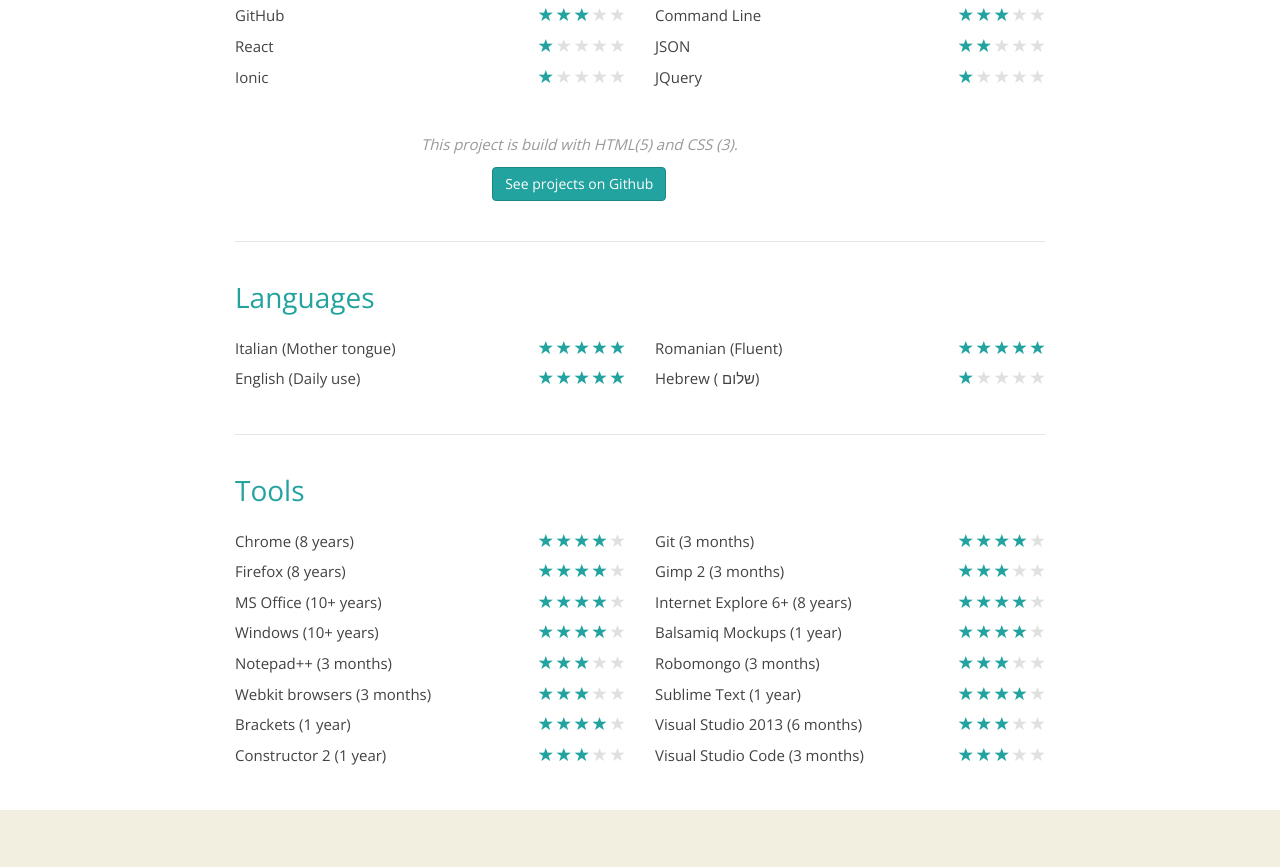
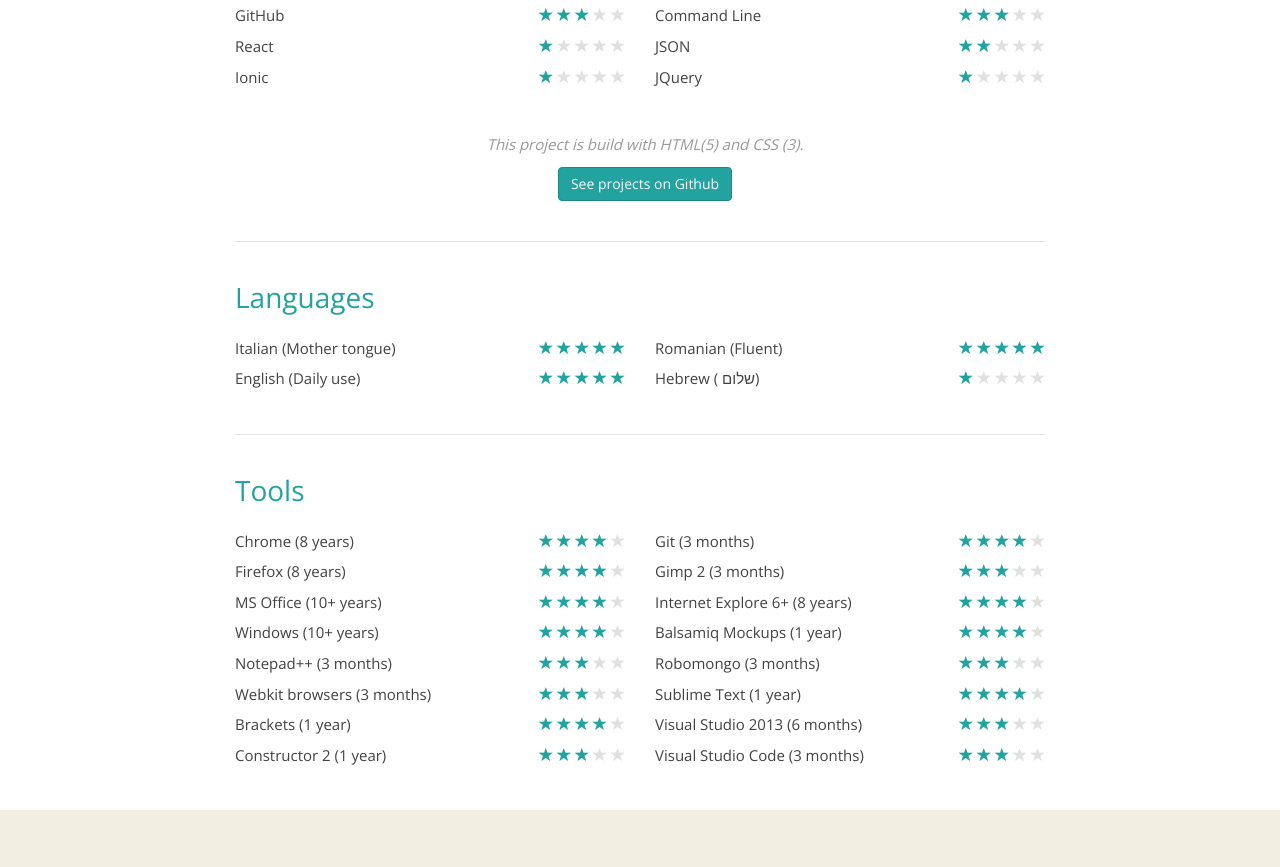
Before and after one commit to JRobber/CodeMaster9.github.io, a website: page Public/index.html in a window 1280 px wide. Shown: the part 4723-5590 px from the top of the page. Drawn offline with nearby package versions, Linux system fonts and the light colour scheme.

Commit message:
Project X done

```diff
--- a/Public/styles/styles.css
+++ b/Public/styles/styles.css
@@ -19,7 +19,7 @@ p.lead a:hover { text-decoration: none; }
 ul.no-bullets { list-style-type: none; margin: 0px; padding: 0px; }
 hr { margin: 40px 0px; border-color: #727878; opacity: 0.2; filter:alpha(opacity=20); }
 
-.project-referal { margin-top: 40px; }
+.project-referal { margin-top: 40px; margin-left: 10px;}
 .project-referal p { font-style: italic; color: #999999; }
 
 .btn-primary { background-color: #22A39F; border-color: #1c8784; }
```
Also changed, not shown: Public/index.html (+6 -0 lines).
